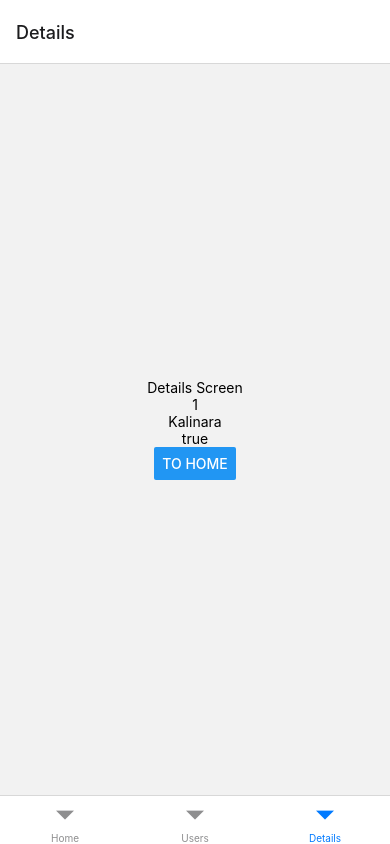
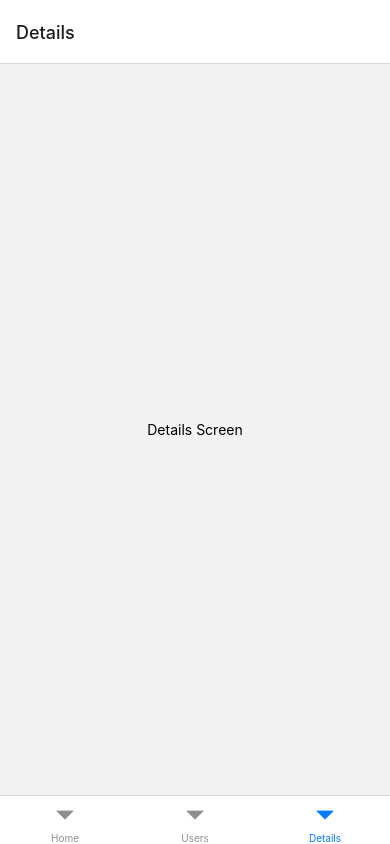
Before and after one commit to Barash777/RN-lesson-3, a React Native app: screen /Users in a window 390 px wide. Both pictures are taken after a click on the button "TO DETAILS". Built offline with nearby package versions, Linux system fonts and the light colour scheme.

Commit message:
feat: delete params for DetailsScreen

```diff
--- a/src/screens/Details/DetailsScreen.tsx
+++ b/src/screens/Details/DetailsScreen.tsx
@@ -1,20 +1,10 @@
-import {Button, Text, View} from "react-native";
+import {Text, View} from "react-native";
 import React from "react";
-import {DetailsPropsType, useAppNavigation} from "../types";
 
-export function DetailsScreen({route}: DetailsPropsType) {
-    const navigation = useAppNavigation()
-    const {id, name, isDone} = route.params
-
+export function DetailsScreen() {
     return (
         <View style={{flex: 1, alignItems: 'center', justifyContent: 'center'}}>
             <Text>Details Screen</Text>
-            <Text>{id}</Text>
-            <Text>{name}</Text>
-            <Text>{isDone ? 'true' : 'false'}</Text>
-            <Button title={'To Home'} onPress={() => {
-                navigation.navigate('Home')
-            }}/>
         </View>
     );
 }
--- a/src/screens/Users/UsersScreen.tsx
+++ b/src/screens/Users/UsersScreen.tsx
@@ -9,7 +9,7 @@
         <View style={{flex: 1, alignItems: 'center', justifyContent: 'center'}}>
             <Text>Users Screen</Text>
             <Button title={'To Details'} onPress={() => {
-                navigation.navigate('Details', {id: 1, isDone: true, name: 'Kalinara'})
+                navigation.navigate('Details')
             }}/>
         </View>
     );
--- a/src/screens/types.ts
+++ b/src/screens/types.ts
@@ -4,11 +4,7 @@
 export type BottomTabParamList = {
     Home: NavigatorScreenParams<NStackParamList>
     Users: undefined
-    Details: {
-        id: number
-        name: string
-        isDone: boolean
-    }
+    Details: undefined
 }
 
 export type NStackParamList = {
```
